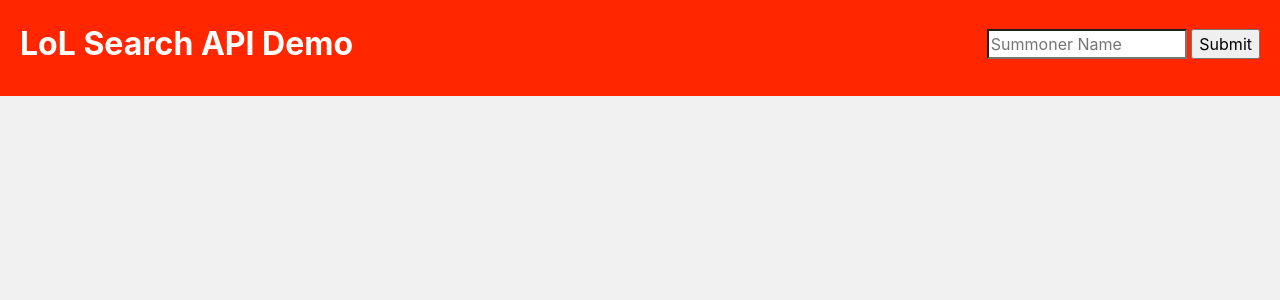
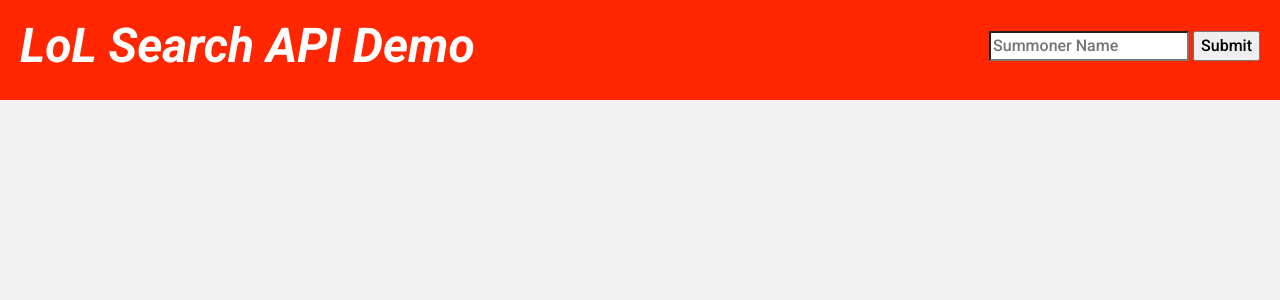
Before and after one commit to KristofferTroncoso/lol-search-api-demo, a Node server app: page / in a window 1280 px wide. Shown: the top 300 px of the page. Run offline with Node 20, Linux system fonts and the light colour scheme.

Commit message:
Add Roboto from google fonts
Added Roboto from google fonts and made style changes to header.

```diff
--- a/public/custom.css
+++ b/public/custom.css
@@ -1,10 +1,16 @@
 body {
     background: #f1f1f1;
+    font-family: 'Roboto', sans-serif;
 }
 
 a {
     text-decoration: none;
     color: inherit;
+}
+
+a:hover {
+    text-decoration: inherit;
+    color: skyblue;
 }
 
 img {
@@ -17,7 +23,12 @@ header {
     align-items: center;
     background: #ff2600;
     color: white;
-    padding: 20px 0;
+    padding: 10px 0;
+}
+
+header h1 {
+    font-style: italic;
+    font-size: 3rem;
 }
 
 @media (max-width: 700px) {
@@ -45,6 +56,6 @@ main {
 
 
 table * {
-    border: 1px solid pink;
     background: pink;
+    border: 2px solid white;
 }
--- a/views/partials/header.ejs
+++ b/views/partials/header.ejs
@@ -4,6 +4,7 @@
         <meta charset="utf-8">
         <meta name="viewport" content="width=device-width, initial-scale=1">
         <title>LoL Search API Demo</title>
+        <link href="https://fonts.googleapis.com/css?family=Roboto:500,700i" rel="stylesheet">
         <link rel="stylesheet" href="https://cdnjs.cloudflare.com/ajax/libs/twitter-bootstrap/4.0.0/css/bootstrap-reboot.css">
         <link rel="stylesheet" href="custom.css">
     </head>
```
